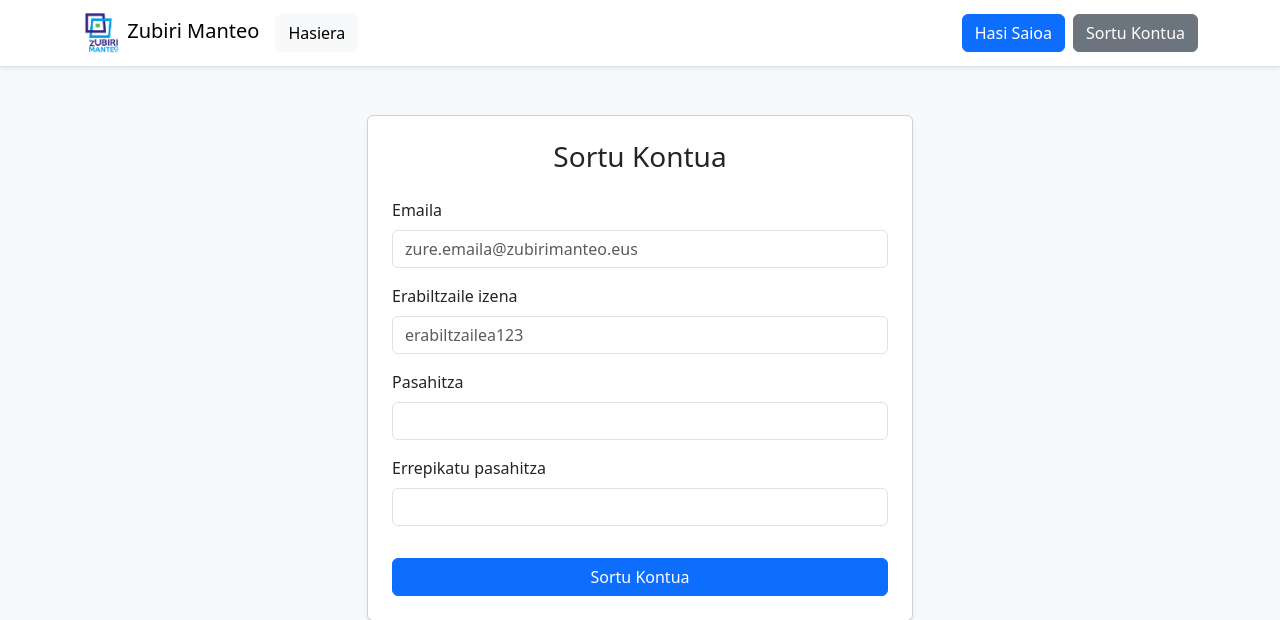
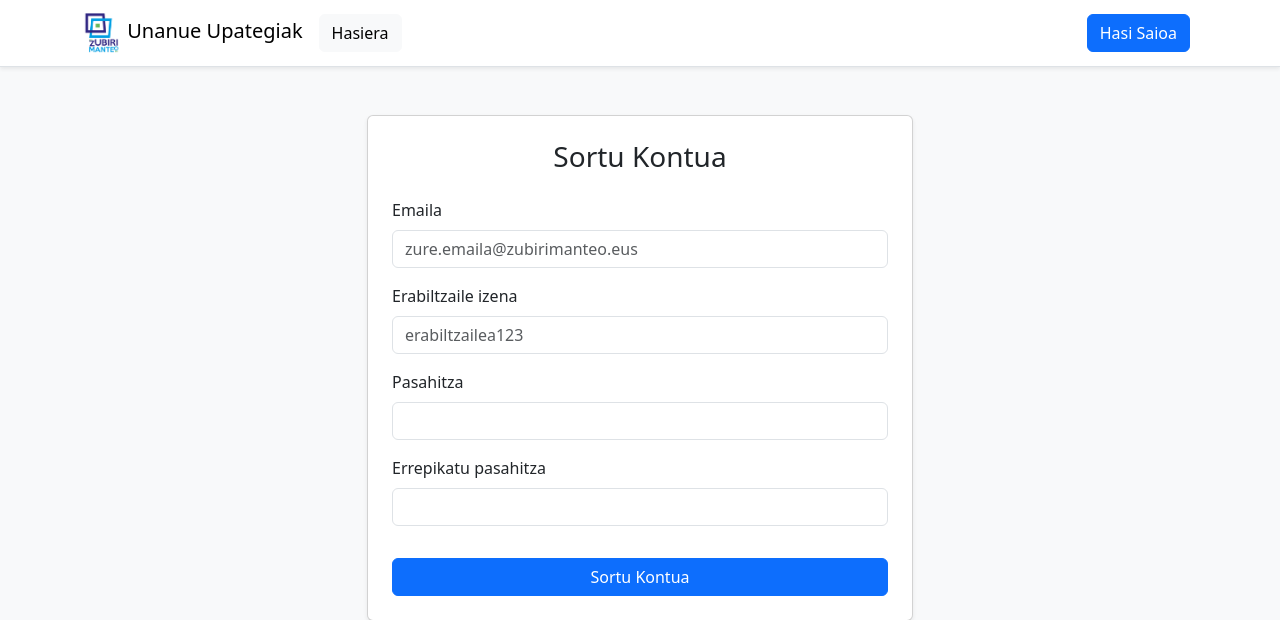
Before and after one commit to izeta-uni/unanue_upategiak, a PHP site: page /kontua-sortu.php in a window 1280 px wide. Shown: the top 620 px of the page. Run offline with PHP 8.4, Linux system fonts and the light colour scheme.

Commit message:
feat: headerra refaktorizatu enpresa berrira.

```diff
--- a/templates/header.php
+++ b/templates/header.php
@@ -20,7 +20,7 @@ define('BASE_URL', $protocol . $host . $script_name);
 <head>
     <meta charset="UTF-8">
     <meta name="viewport" content="width=device-width, initial-scale=1.0">
-    <title><?php echo htmlspecialchars($orri_titulua . ' - IES Xabier Zubiri Manteo BHI' ?? 'IES Xabier Zubiri Manteo BHI'); ?></title>
+    <title><?php echo htmlspecialchars($orri_titulua . ' - Unanue Upategiak' ?? 'Unanue Upategiak'); ?></title>
 
     <link href="https://cdn.jsdelivr.net/npm/bootstrap@5.3.3/dist/css/bootstrap.min.css" rel="stylesheet" integrity="sha384-QWTKZyjpPEjISv5WaRU9OFeRpok6YctnYmDr5pNlyT2bRjXh0JMhjY6hW+ALEwIH" crossorigin="anonymous">
 
@@ -28,7 +28,7 @@ define('BASE_URL', $protocol . $host . $script_name);
 
     <link rel="stylesheet" href="<?php echo BASE_URL; ?>public/css/style.css">
 
-    <link rel="shortcut icon" href="<?php echo BASE_URL; ?>public/img/logo.png" type="image/x-icon">
+    <link rel="shortcut icon" href="<?php echo BASE_URL; ?>public/img/favicon.ico" type="image/x-icon">
 </head>
 <body class="d-flex flex-column min-vh-100">
 
@@ -37,7 +37,7 @@ define('BASE_URL', $protocol . $host . $script_name);
         <div class="container">
             <a class="navbar-brand" href="<?php echo BASE_URL; ?>index.php">
                 <img src="<?php echo BASE_URL; ?>public/img/logo.png" alt="Logo" style="height: 40px;">
-                Zubiri Manteo
+                Unanue Upategiak
             </a>
             <button class="navbar-toggler" type="button" data-bs-toggle="collapse" data-bs-target="#navbarNav" aria-controls="navbarNav" aria-expanded="false" aria-label="Toggle navigation">
                 <span class="navbar-toggler-icon"></span>
@@ -48,20 +48,20 @@ define('BASE_URL', $protocol . $host . $script_name);
                         <a class="btn btn-light" href="<?php echo BASE_URL; ?>index.php">Hasiera</a>
                     </li>
                     <?php
-                        // Ikaslearen aukerak administratzaileak bakarrik ditu.
+                        // Administratzailearen aukerak
                         if (isset($_SESSION['is_admin']) && $_SESSION['is_admin']) {
-                            echo '<li class="nav-item me-2"><a class="btn btn-light" href="' . BASE_URL . 'ikasle-zerrenda.php">Ikasle Zerrenda</a></li>';
-                            echo '<li class="nav-item"><a class="btn btn-light" href="' . BASE_URL . 'ikaslea-sortu.php">Ikaslea Sortu</a></li>';
+                            echo '<li class="nav-item me-2"><a class="btn btn-light" href="' . BASE_URL . 'langile-zerrenda.php">Langile Zerrenda</a></li>';
+                            echo '<li class="nav-item me-2"><a class="btn btn-light" href="' . BASE_URL . 'langilea-sortu.php">Langilea Sortu</a></li>';
+                            echo '<li class="nav-item me-2"><a class="btn btn-light" href="' . BASE_URL . 'oharrak-kudeatu.php">Oharrak Kudeatu</a></li>';
                         }
                     ?>
                 </ul>
                 <div class="d-flex align-items-center">
-                    <?php if (isset($_SESSION['erabiltzailea'])): ?>
-                        <span class="navbar-text me-3">Kaixo, <?php echo htmlspecialchars($_SESSION['erabiltzailea']); ?></span>
+                    <?php if (isset($_SESSION['username'])): ?>
+                        <span class="navbar-text me-3">Kaixo, <?php echo htmlspecialchars($_SESSION['username']); ?></span>
                         <a href="<?php echo BASE_URL; ?>itxi-saioa.php" class="btn btn-outline-primary">Saioa Itxi</a>
                     <?php else: ?>
                         <a href="<?php echo BASE_URL; ?>hasi-saioa.php" class="btn btn-primary me-2">Hasi Saioa</a>
-                        <a href="<?php echo BASE_URL; ?>kontua-sortu.php" class="btn btn-secondary">Sortu Kontua</a>
                     <?php endif; ?>
                 </div>
             </div>
```
